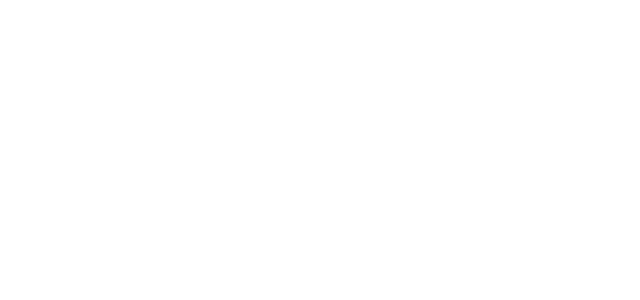
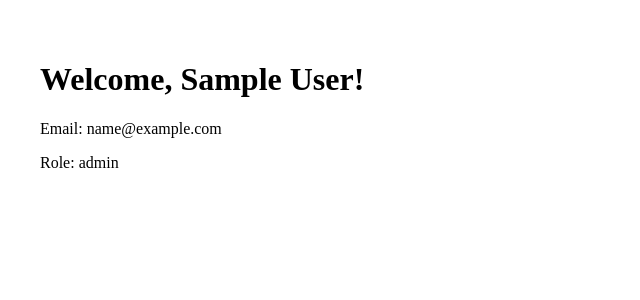
Before and after one commit to aya-asylbek/Viva-Online-School, a React (Vite) app in the folder client/: page /dashboard in a window 1280 px wide. Before the commit this address had no page. Shown: the top 300 px of the page, without its empty margins (0-640 px from the left). Built offline with nearby package versions, Linux system fonts and the light colour scheme; sample sign-in values are in the browser's storage.

Commit message:
add Dashboard for each role student and teacher

```diff
--- a/client/src/App.jsx
+++ b/client/src/App.jsx
@@ -2,6 +2,8 @@
 import { BrowserRouter as Router, Routes, Route } from "react-router-dom";
 import Login from "./pages/Login";
 import Register from "./pages/Register";
+import Dashboard from "./pages/Dashboard";
+
 
 function App() {
   return (
@@ -9,6 +11,7 @@
       <Routes>
         <Route path="/login" element={<Login />} />
         <Route path="/register" element={<Register />} />
+        <Route path="/dashboard" element={<Dashboard />} />
       </Routes>
     </Router>
   );
--- /dev/null
+++ b/client/src/pages/Dashboard.jsx
@@ -0,0 +1,28 @@
+import React, { useEffect, useState } from "react";
+import { useNavigate } from "react-router-dom";
+
+const Dashboard = () => {
+  const [user, setUser] = useState(null);
+  const navigate = useNavigate();
+
+  useEffect(() => {
+    const storedUser = localStorage.getItem("user");
+    if (!storedUser) {
+      navigate("/login");
+    } else {
+      setUser(JSON.parse(storedUser));
+    }
+  }, []);
+
+  if (!user) return <p>Loading...</p>;
+
+  return (
+    <div style={{ padding: "2rem" }}>
+      <h1>Welcome, {user.name}!</h1>
+      <p>Email: {user.email}</p>
+      <p>Role: {user.role}</p>
+    </div>
+  );
+};
+
+export default Dashboard;
```
